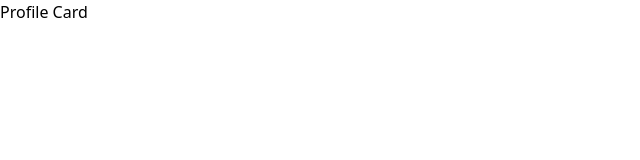
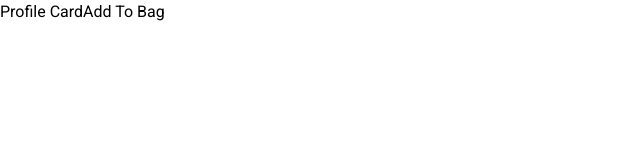
Before and after one commit to AkimZmerli/100-WebDev-Challenge, a Next.js app: page / in a window 1280 px wide. Shown: the top 160 px of the page, without its empty margins (0-640 px from the left). Built offline with nearby package versions, Linux system fonts and the light colour scheme.

Commit message:
change font to Roboto

```diff
--- a/app/layout.tsx
+++ b/app/layout.tsx
@@ -1,11 +1,18 @@
 import type { Metadata } from "next";
-import { ProfileCard } from "../components/profilecard";
 import "./globals.css";
+
+import { Roboto } from "next/font/google";
 
 export const metadata: Metadata = {
   title: "WebDev Challenger",
   description: "Generated by dedication",
 };
+
+const roboto = Roboto({
+  subsets: ["latin"],
+  weight: ["400", "700"],
+  variable: "--font-roboto",
+});
 
 export default function RootLayout({
   children,
@@ -14,7 +21,7 @@ export default function RootLayout({
 }>) {
   return (
     <html lang="en">
-      <body>{children}</body>
+      <body className={roboto.className}>{children}</body>
     </html>
   );
 }
--- a/app/page.tsx
+++ b/app/page.tsx
@@ -1,11 +1,12 @@
 import Link from "next/link";
-import { roboto } from "@/next/fonts";
+import { roboto } from "@/next/fonts/google";
 
 export default function Home() {
   return (
     <div>
       <main>
         <Link href={"/profilecard"}>Profile Card</Link>
+        <Link href={"/addtobag"}>Add To Bag</Link>
       </main>
     </div>
   );
--- a/app/profilecard/page.tsx
+++ b/app/profilecard/page.tsx
@@ -11,6 +11,7 @@ import { Button } from "@/components/ui/button";
 import { Alert, AlertTitle, AlertDescription } from "@/components/ui/alert";
 import Image from "next/image";
 import Rogers from "../../components/images/kennyrogers.png";
+import { Inter } from "next/font/google";
 
 const ProfileCard = () => {
   const [showAlert, setShowAlert] = useState(false);
```
Also changed, not shown: app/addtobag/page.tsx (added).
